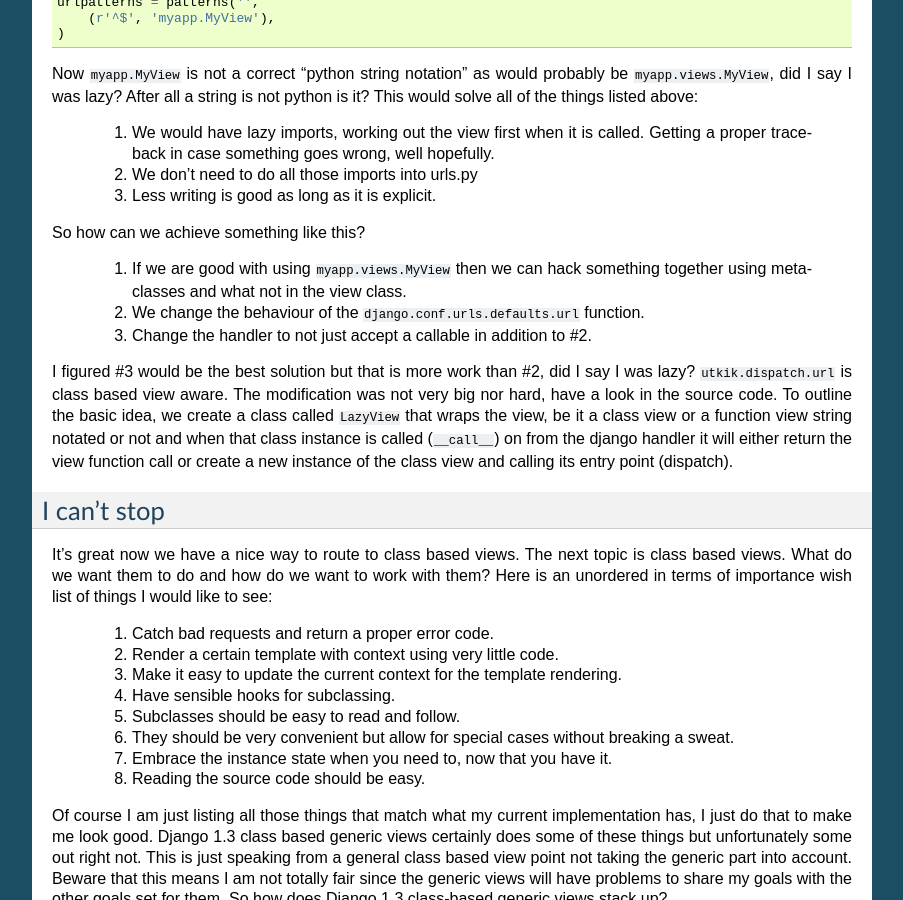
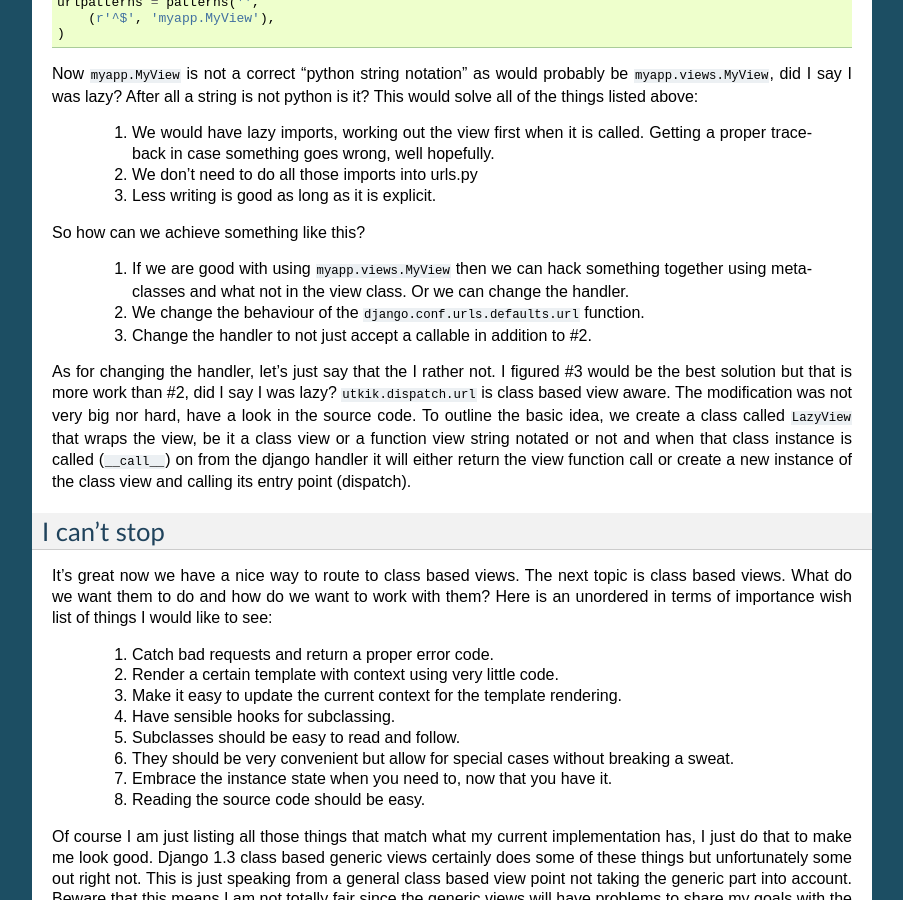
Before and after one commit to sorl/aino-utkik, a Sphinx documentation site: the page built from docs/introduction.rst, in a window 1280 px wide and 900 px high, scrolled down 1392 px. Shown: the whole window, without its empty margins (198-1101 px from the left). Built offline with Sphinx 7.4.7, drawn with Linux system fonts in a browser that asks for light colours.

Commit message:
rephrase

```diff
--- a/docs/introduction.rst
+++ b/docs/introduction.rst
@@ -97,19 +97,21 @@ python is it? This would solve all of the things listed above:
 So how can we achieve something like this?
 
     1. If we are good with using ``myapp.views.MyView`` then we can hack
-       something together using metaclasses and what not in the view class.
+       something together using metaclasses and what not in the view class. Or
+       we can change the handler.
     2. We change the behaviour of the ``django.conf.urls.defaults.url``
        function.
     3. Change the handler to not just accept a callable in addition to #2.
 
-I figured #3 would be the best solution but that is more work than #2, did I say
-I was lazy? ``utkik.dispatch.url`` is class based view aware. The modification
-was not very big nor hard, have a look in the source code. To outline the basic
-idea, we create a class called ``LazyView`` that wraps the view, be it a class
-view or a function view string notated or not and when that class instance is
-called (``__call__``) on from the django handler it will either return the view
-function call or create a new instance of the class view and calling its entry point
-(dispatch).
+As for changing the handler, let's just say that the I rather not. I figured #3
+would be the best solution but that is more work than #2, did I say I was lazy?
+``utkik.dispatch.url`` is class based view aware. The modification was not very
+big nor hard, have a look in the source code. To outline the basic idea, we
+create a class called ``LazyView`` that wraps the view, be it a class view or a
+function view string notated or not and when that class instance is called
+(``__call__``) on from the django handler it will either return the view
+function call or create a new instance of the class view and calling its entry
+point (dispatch).
 
 
 I can't stop
```
